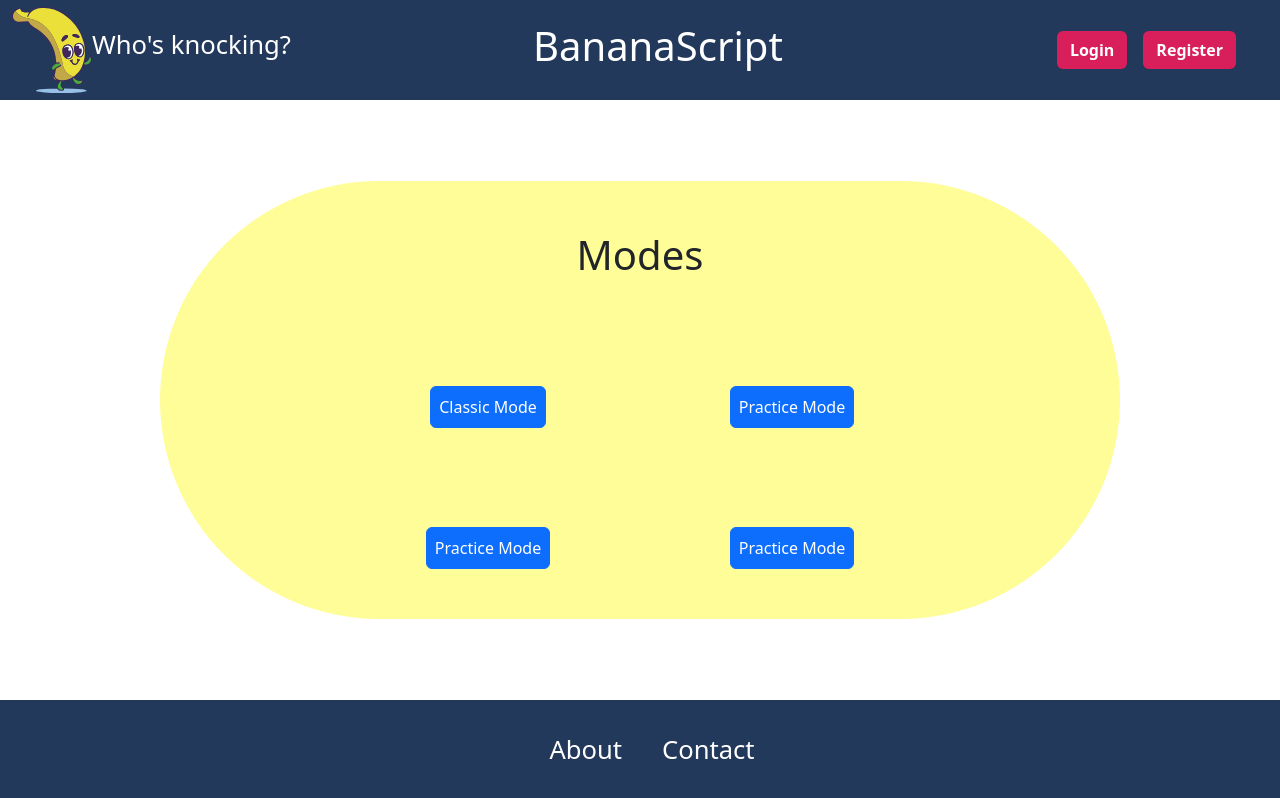
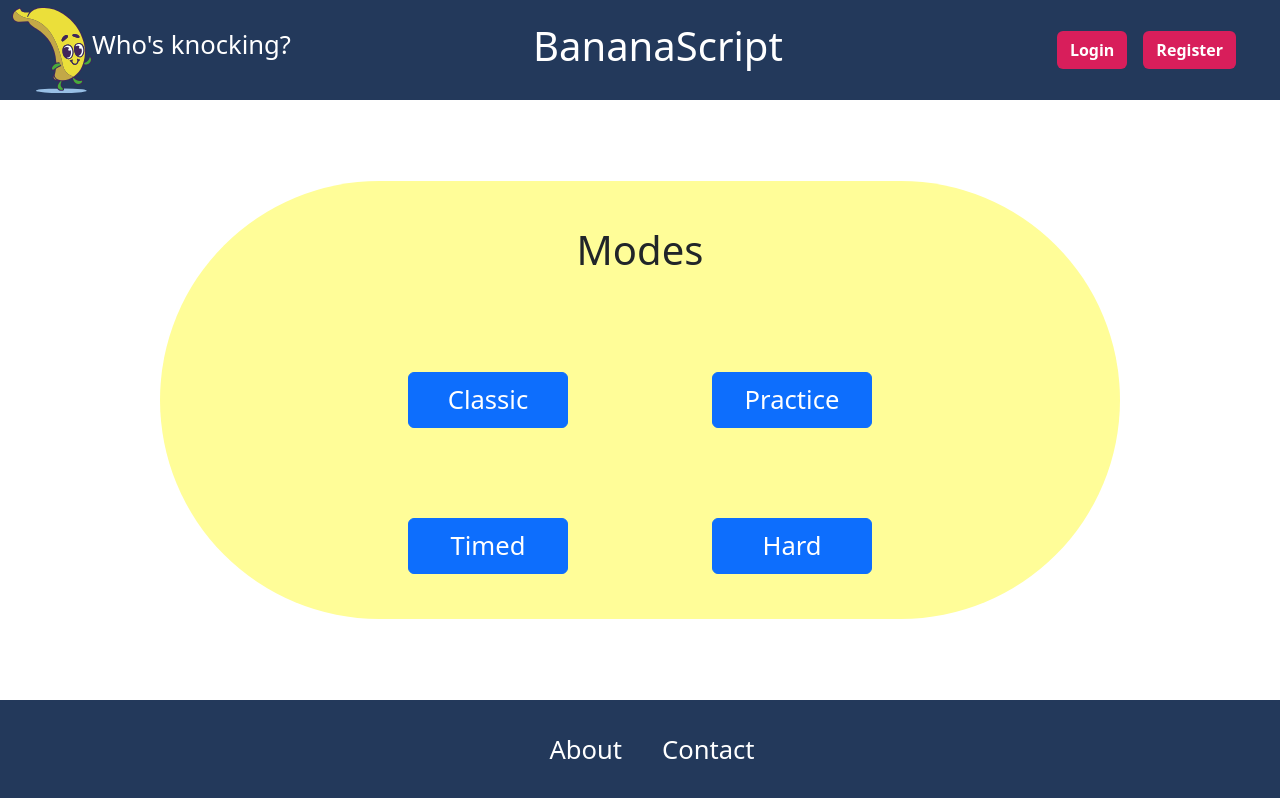
Before and after one commit to ExoPolit/js-quiz-pairProgramming-fes, a React (Create React App) app: page / in a window 1280 px wide. Built offline with nearby package versions, Linux system fonts and the light colour scheme; no server answers.

Commit message:
Update button styles and labels in MainModule component

```diff
--- a/src/components/main.jsx
+++ b/src/components/main.jsx
@@ -34,22 +34,22 @@ const MainModule = ({toggleCategories}) => {
       >
         <h1>Modes</h1>
         <div className="row">
-        <div className="d-flex justify-content-center">
+        <div className="d-flex justify-content-center align-items-center">
         <div className="col-4">
-            <Button className="p-2" onClick={toggleCategories}> Classic Mode </Button>
+            <Button className="p-2" style={{fontSize:'var(--font-size-md)', width:'10rem'}} onClick={toggleCategories}> Classic</Button>
           </div>
           <div className="col-4">
-            <Button className="p-2" onClick={toggleCategories}> Practice Mode </Button>
+            <Button className="p-2" style={{fontSize:'var(--font-size-md)', width:'10rem'}} onClick={toggleCategories}> Practice</Button>
           </div>
           </div>
         </div>
         <div className="row">
-        <div className="d-flex justify-content-center">
-          <div className="col-4">
-            <Button className="p-2" onClick={toggleCategories}> Practice Mode </Button>
+        <div className="d-flex justify-content-center align-items-center">
+          <div className="col-4 ">
+            <Button className="p-2" style={{fontSize:'var(--font-size-md)', width:'10rem'}} onClick={toggleCategories}> Timed</Button>
           </div>
           <div className="col-4">
-            <Button className="p-2" onClick={toggleCategories}> Practice Mode </Button>
+            <Button className="p-2" style={{fontSize:'var(--font-size-md)', width:'10rem'}} onClick={toggleCategories}> Hard</Button>
           </div>
         </div>
         </div>
```
